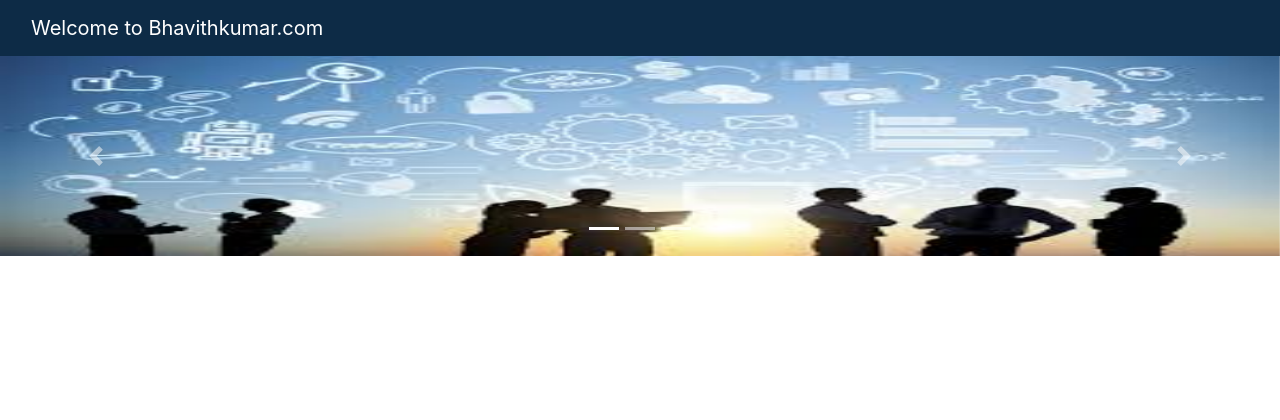
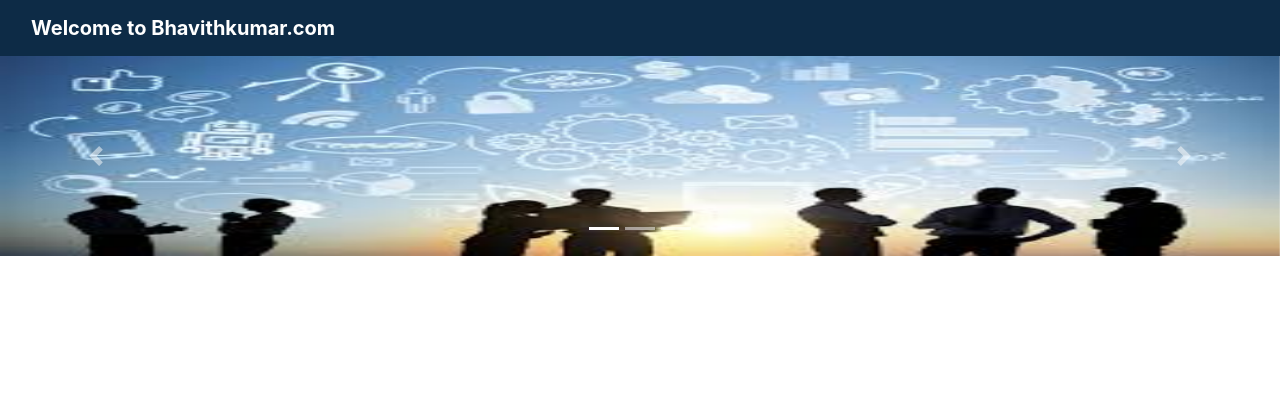
Before and after one commit to Bhavith321/am, a Flask app: page / in a window 1280 px wide. Shown: the top 420 px of the page. Run offline with Flask 2, Linux system fonts and the light colour scheme.

Commit message:
Create index.html

```diff
--- a/templates/index.html
+++ b/templates/index.html
@@ -56,7 +56,7 @@ body {
 	<div class="navbar navbar-default" style="background-color:#0d2b46;">
          <div class="container-fluid">
 	   <div class="navbar-header">
-            <a class="navbar-brand text-white" href="/">Welcome to Bhavithkumar.com</a>
+            <a class="navbar-brand text-white" href="/" style="font-weight:bold;">Welcome to Bhavithkumar.com</a>
 	   </div>
 	 </div>
 	</div>
```
